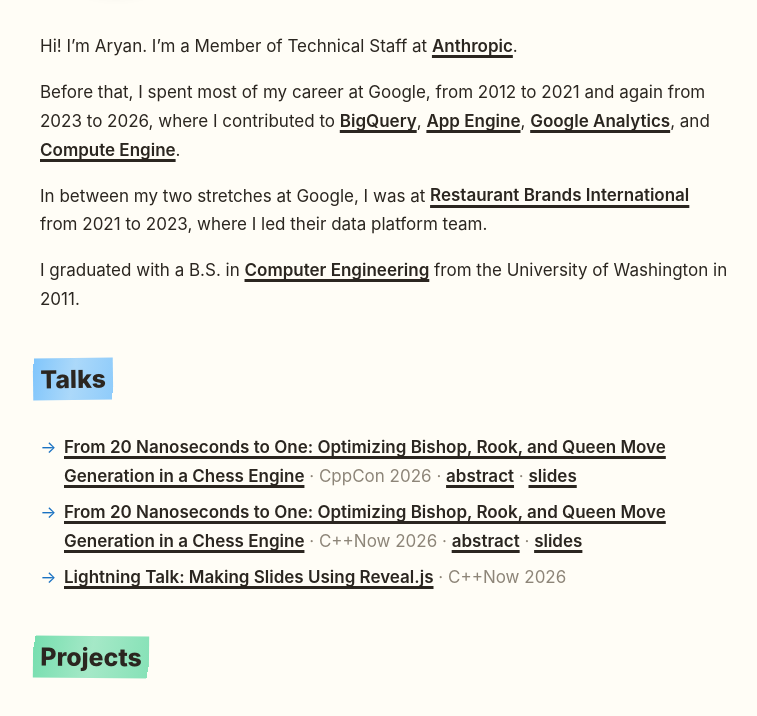
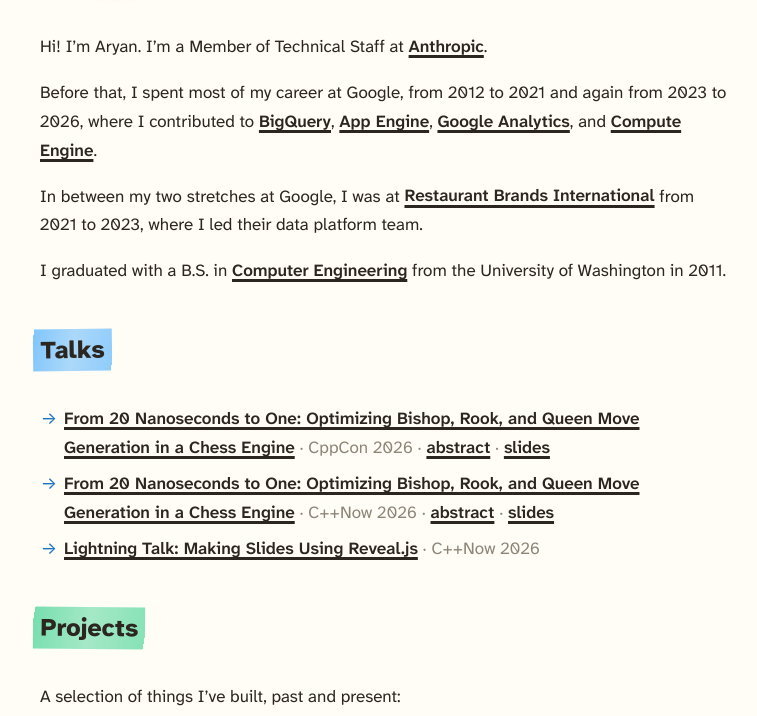
Before and after one commit to aryann/website, a plain HTML site: page docs/index.html in a window 1280 px wide. Shown: the part 240-956 px from the top of the page, without its empty margins (256-1013 px from the left). Drawn offline with Linux system fonts and the light colour scheme.

Commit message:
Updates the font

```diff
--- a/docs/assets/styles.css
+++ b/docs/assets/styles.css
@@ -1,3 +1,31 @@
+/* Atkinson Hyperlegible Next (variable, weights 200-800), self-hosted.
+   Licensed under the SIL Open Font License; see fonts/OFL.txt. */
+@font-face {
+  font-family: "Atkinson Hyperlegible Next";
+  font-style: normal;
+  font-weight: 200 800;
+  font-display: swap;
+  src: url("/assets/fonts/atkinson-hyperlegible-next-latin-ext.woff2")
+    format("woff2");
+  unicode-range:
+    U+0100-02BA, U+02BD-02C5, U+02C7-02CC, U+02CE-02D7, U+02DD-02FF, U+0304,
+    U+0308, U+0329, U+1D00-1DBF, U+1E00-1E9F, U+1EF2-1EFF, U+2020, U+20A0-20AB,
+    U+20AD-20C4, U+2113, U+2C60-2C7F, U+A720-A7FF;
+}
+
+@font-face {
+  font-family: "Atkinson Hyperlegible Next";
+  font-style: normal;
+  font-weight: 200 800;
+  font-display: swap;
+  src: url("/assets/fonts/atkinson-hyperlegible-next-latin.woff2")
+    format("woff2");
+  unicode-range:
+    U+0000-00FF, U+0131, U+0152-0153, U+02BB-02BC, U+02C6, U+02DA, U+02DC,
+    U+0304, U+0308, U+0329, U+2000-206F, U+20AC, U+2122, U+2191, U+2193, U+2212,
+    U+2215, U+FEFF, U+FFFD;
+}
+
 * {
   box-sizing: border-box;
 }
@@ -11,7 +39,7 @@ body {
   background: #fffdf6;
   color: #2b2620;
   font-family:
-    -apple-system, BlinkMacSystemFont, "Segoe UI", Roboto, Helvetica, Arial,
+    "Atkinson Hyperlegible Next", -apple-system, BlinkMacSystemFont, "Segoe UI", Roboto, Helvetica, Arial,
     sans-serif;
   font-size: 1.0625rem;
   line-height: 1.7;
--- a/docs/index.html
+++ b/docs/index.html
@@ -10,6 +10,13 @@
       content="Aryan Naraghi is a Member of Technical Staff at Anthropic."
     />
     <link rel="canonical" href="https://www.aryan.app/" />
+    <link
+      rel="preload"
+      href="/assets/fonts/atkinson-hyperlegible-next-latin.woff2"
+      as="font"
+      type="font/woff2"
+      crossorigin
+    />
     <link rel="stylesheet" href="/assets/styles.css" />
 
 
```
Also changed, not shown: docs/assets/fonts/OFL.txt (added), docs/assets/fonts/atkinson-hyperlegible-next-latin-ext.woff2 (added), docs/assets/fonts/atkinson-hyperlegible-next-latin.woff2 (added).
